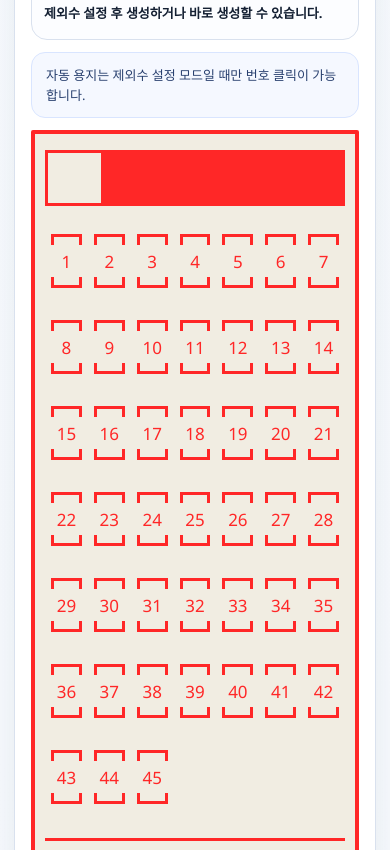
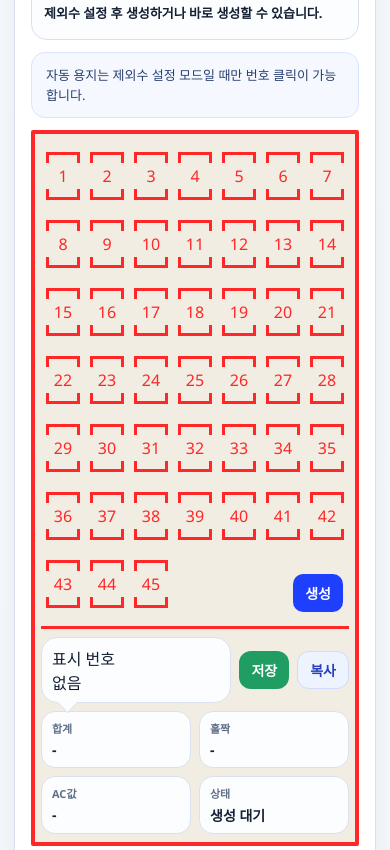
Before and after one commit to changseok1/newgame, a plain HTML site: page index.html in a window 390 px wide. Shown: the part 594-1444 px from the top of the page. Drawn offline with Linux system fonts and the light colour scheme.

Commit message:
last changr\

```diff
--- a/index.html
+++ b/index.html
@@ -53,15 +53,15 @@
     .notice.info{background:var(--ok-bg);color:var(--ok-text);border:1px solid var(--ok-line)}
 
     .forecast-slip-shell{display:flex;justify-content:center}
-    .forecast-slip{position:relative;width:min(100%,414px);border:4px solid var(--red);border-radius:2px;background:var(--paper);padding:16px 10px 14px}
-    .forecast-slip-top{display:grid;grid-template-columns:56px 1fr;gap:0;margin-bottom:12px}
-    .forecast-slip-box{height:56px;border:3px solid var(--red);border-right:none;background:var(--paper)}
-    .forecast-slip-round{height:56px;border:3px solid var(--red);display:flex;align-items:center;justify-content:flex-end;padding:0 10px;background:var(--red);color:#fff;font-weight:900;font-size:28px;letter-spacing:-1px}
+    .forecast-slip{position:relative;width:min(100%,414px);border:4px solid var(--red);border-radius:2px;background:var(--paper);padding:10px 8px 10px}
+    .forecast-slip-top{display:none}
+    .forecast-slip-box{display:none}
+    .forecast-slip-round{display:none}
     .forecast-slip-grid-wrap{position:relative}
-    .forecast-slip-grid{display:grid;grid-template-columns:repeat(7,1fr);gap:0;position:relative;padding:0 0 4px}
-    .forecast-num{position:relative;height:92px;display:flex;align-items:center;justify-content:center;color:var(--red);font-size:19px;font-weight:500;cursor:pointer;user-select:none}
+    .forecast-slip-grid{display:grid;grid-template-columns:repeat(7,1fr);gap:0;position:relative;padding:0}
+    .forecast-num{position:relative;height:76px;display:flex;align-items:center;justify-content:center;color:var(--red);font-size:18px;font-weight:500;cursor:pointer;user-select:none}
     .forecast-num > span{position:relative;z-index:1;background:transparent;padding:0 6px;line-height:1}
-    .forecast-num::before{content:"";position:absolute;inset:16px 6px 16px 6px;pointer-events:none;background:
+    .forecast-num::before{content:"";position:absolute;inset:10px 5px 10px 5px;pointer-events:none;background:
       linear-gradient(var(--red),var(--red)) left top / 18px 3px no-repeat,
       linear-gradient(var(--red),var(--red)) left top / 3px 11px no-repeat,
       linear-gradient(var(--red),var(--red)) left bottom / 18px 3px no-repeat,
@@ -72,7 +72,7 @@
       linear-gradient(var(--red),var(--red)) right bottom / 3px 11px no-repeat;
       opacity:1}
     .forecast-num.blank{visibility:hidden;pointer-events:none}
-    .forecast-num-badge{position:absolute;z-index:8;width:33px;height:66px;border-radius:10px;display:flex;align-items:center;justify-content:center;color:#fff;font-size:17px;font-weight:800;box-shadow:0 4px 9px rgba(20,32,51,.11)}
+    .forecast-num-badge{position:absolute;z-index:8;width:31px;height:58px;border-radius:10px;display:flex;align-items:center;justify-content:center;color:#fff;font-size:16px;font-weight:800;box-shadow:0 4px 9px rgba(20,32,51,.11)}
     .forecast-num-badge.bucket1{background:#eab308;color:#1f2937}
     .forecast-num-badge.bucket2{background:#2563eb}
     .forecast-num-badge.bucket3{background:#dc2626}
@@ -83,19 +83,19 @@
     .forecast-num.conflict .forecast-num-badge{box-shadow:0 0 0 4px rgba(239,43,43,.2),0 6px 12px rgba(20,32,51,.16);outline:3px solid rgba(239,43,43,.25)}
     .forecast-num.pending .forecast-num-badge{filter:saturate(.92)}
     .forecast-line-layer{position:absolute;inset:0;pointer-events:none;z-index:4;width:100%;height:100%}
-    .forecast-slip-info{margin-top:14px;border-top:3px solid var(--red);padding-top:14px;display:grid;gap:10px}
+    .forecast-slip-info{margin-top:8px;border-top:3px solid var(--red);padding-top:8px;display:grid;gap:8px}
     .display-row{display:grid;grid-template-columns:1fr auto auto;gap:8px;align-items:start}
-    .speech-box{position:relative;border:1px solid var(--line);border-radius:16px;padding:10px 12px;background:#fcfdff;min-height:76px}
+    .speech-box{position:relative;border:1px solid var(--line);border-radius:16px;padding:8px 10px;background:#fcfdff;min-height:62px}
     .speech-box::after{content:"";position:absolute;left:18px;bottom:-8px;width:14px;height:14px;background:#fcfdff;border-right:1px solid var(--line);border-bottom:1px solid var(--line);transform:rotate(45deg)}
-    .save-btn,.copy-btn{height:44px;padding:0 14px;border-radius:12px;align-self:center;white-space:nowrap}
+    .save-btn,.copy-btn{height:40px;padding:0 12px;border-radius:12px;align-self:center;white-space:nowrap}
     .save-btn{background:var(--save-green);color:#fff}
     .copy-btn{background:#eef4ff;color:#2740b6;border:1px solid #cfdaff}
     .btn-flash{transform:translateY(-1px);transition:all .2s ease}
     .btn-success{background:#16a34a!important;color:#fff!important;border-color:#16a34a!important}
-    .stats-row{display:grid;grid-template-columns:repeat(4,1fr);gap:10px}
-    .stat-box{border:1px solid var(--line);border-radius:14px;padding:10px 12px;background:#fcfdff}
-    .stat-box .k{font-size:12px;color:var(--muted);font-weight:700;margin-bottom:6px}
-    .stat-box .v{font-size:15px;font-weight:800}
+    .stats-row{display:grid;grid-template-columns:repeat(4,1fr);gap:8px}
+    .stat-box{border:1px solid var(--line);border-radius:14px;padding:8px 10px;background:#fcfdff}
+    .stat-box .k{font-size:11px;color:var(--muted);font-weight:700;margin-bottom:4px}
+    .stat-box .v{font-size:14px;font-weight:800}
     .legend{display:flex;flex-wrap:wrap;gap:8px}
     .pill{display:inline-flex;align-items:center;gap:6px;padding:7px 10px;border:1px solid var(--line);border-radius:999px;background:#fff;font-size:12px;color:#475467;font-weight:700}
     .swatch{width:12px;height:12px;border-radius:50%;display:inline-block}
@@ -117,16 +117,20 @@
     .save-note{margin-top:10px;font-size:12px;color:#5b6f86}
 
     @media (max-width:700px){
-      .forecast-slip{width:min(100%,414px)}
-      .forecast-num{height:86px;font-size:17px}
-      .forecast-num-badge{width:31px;height:62px;font-size:16px}
+      .forecast-slip{width:min(100%,414px);padding:8px 6px 8px}
+      .forecast-num{height:68px;font-size:16px}
+      .forecast-num-badge{width:29px;height:54px;font-size:15px}
       .stats-row{grid-template-columns:1fr 1fr}
       .meta-row{grid-template-columns:1fr}
       .slip-head{flex-direction:column}
-      .display-row{grid-template-columns:1fr;gap:10px}
-      .save-btn,.copy-btn{width:100%;height:42px}
+      .display-row{grid-template-columns:1fr auto auto;gap:8px}
+      .speech-box{min-height:56px}
+      .save-btn,.copy-btn{width:auto;height:38px}
       .saved-head{flex-direction:column;align-items:stretch}
     }
+
+    .gen-btn{position:absolute;right:6px;bottom:6px;height:38px;padding:0 12px;border-radius:10px;background:#1f3fff;color:#fff;border:none;font-weight:800;z-index:9}
+
   </style>
 </head>
 <body>
@@ -356,11 +360,8 @@
       target.innerHTML = `
         <div class="forecast-slip-shell">
           <div class="forecast-slip">
-            <div class="forecast-slip-top">
-              <div class="forecast-slip-box"></div>
-              <div class="forecast-slip-round"></div>
-            </div>
             <div class="forecast-slip-grid-wrap">
+              <button class="gen-btn" data-action="generate">생성</button>
               <svg class="forecast-line-layer" viewBox="0 0 100 100" preserveAspectRatio="none"></svg>
               <div class="forecast-slip-grid">
                 ${GRID_NUMBERS.map((n, idx) => makeCell(type, n, idx)).join('')}
@@ -401,7 +402,14 @@
         await writeClipboard(text);
         flashButton(copyBtn, '복사');
       });
+
+      const genBtn = target.querySelector('[data-action="generate"]');
+      if(genBtn){
+        if(type==='manual'){ genBtn.style.display='none'; }
+        genBtn.addEventListener('click', ()=>{ if(type==='auto') generateAuto(); else if(type==='semi') generateSemi(); });
+      }
       drawLines(target.querySelector('.forecast-line-layer'), grid, visibleNumbers);
+
     }
 
     function makeCell(type, num, idx){
```
